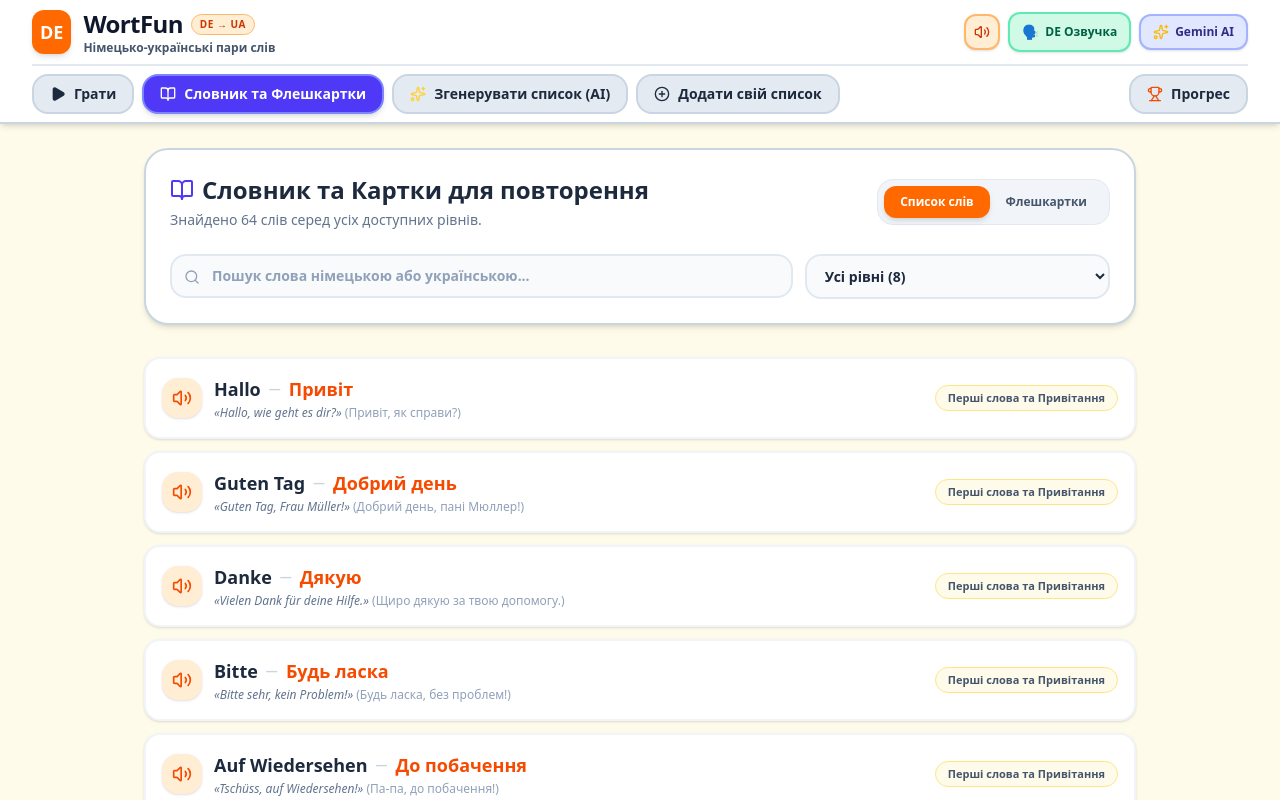
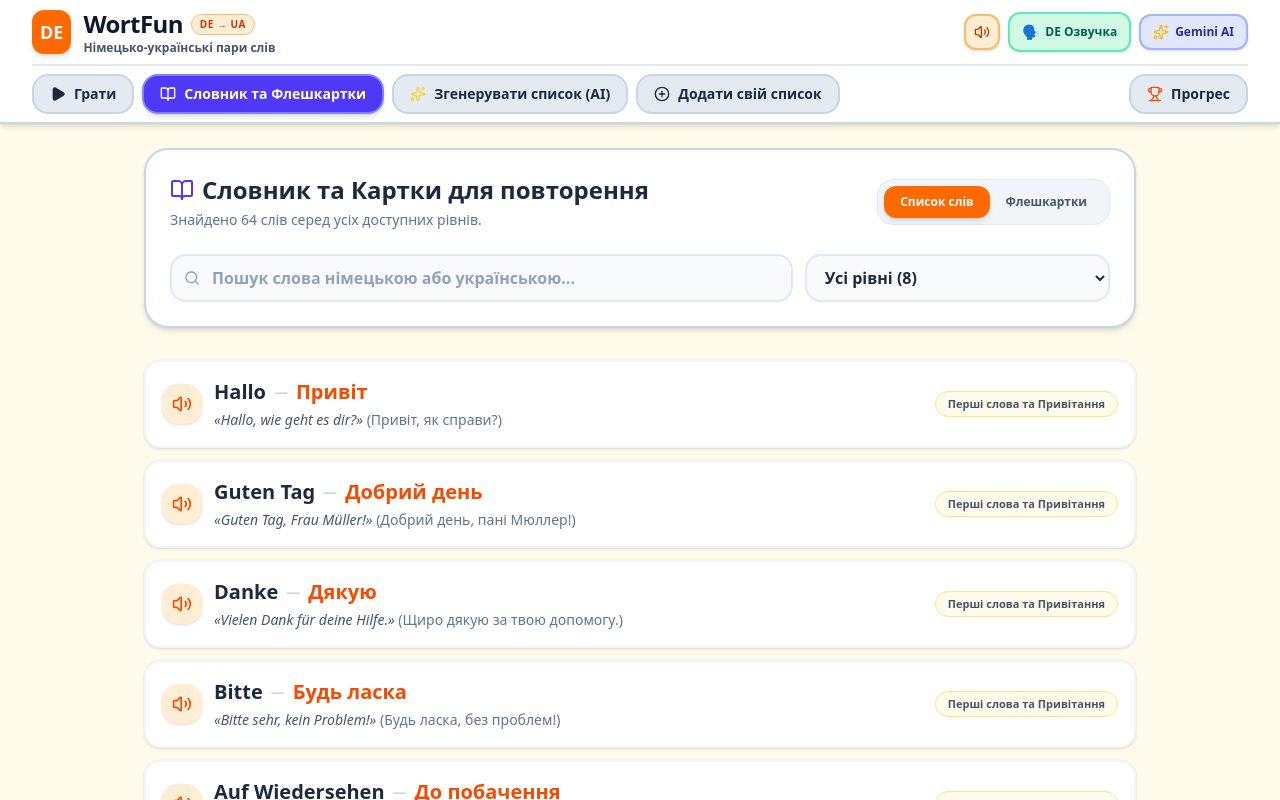
Before and after one commit to posatsky/WortFun, a React (Vite) app: page / in a window 1280 px wide. Both pictures are taken after a click on the button "Словник та Флешкартки". Shown: the top 800 px of the page. Built offline with nearby package versions, Linux system fonts and the light colour scheme.

Commit message:
Adjust font sizes and styles in DictionaryView
Updated font sizes for search input and select dropdown, and adjusted text styles for dictionary entries.

```diff
--- a/src/components/DictionaryView.tsx
+++ b/src/components/DictionaryView.tsx
@@ -95,7 +95,7 @@ export const DictionaryView: React.FC<DictionaryViewProps> = ({ levels }) => {
               value={searchQuery}
               onChange={(e) => setSearchQuery(e.target.value)}
               placeholder="Пошук слова німецькою або українською..."
-              className="w-full bg-slate-50 border-2 border-slate-200 rounded-2xl pl-10 pr-4 py-2.5 text-slate-800 placeholder-slate-400 text-sm font-semibold focus:outline-none focus:border-orange-500"
+              className="w-full bg-slate-50 border-2 border-slate-200 rounded-2xl pl-10 pr-4 py-2.5 text-slate-800 placeholder-slate-400 text-base font-semibold focus:outline-none focus:border-orange-500"
             />
           </div>
 
@@ -103,7 +103,7 @@ export const DictionaryView: React.FC<DictionaryViewProps> = ({ levels }) => {
             <select
               value={selectedLevelId}
               onChange={(e) => setSelectedLevelId(e.target.value)}
-              className="w-full bg-slate-50 border-2 border-slate-200 rounded-2xl px-3.5 py-2.5 text-slate-800 text-sm font-bold focus:outline-none focus:border-orange-500 cursor-pointer"
+              className="w-full bg-slate-50 border-2 border-slate-200 rounded-2xl px-3.5 py-2.5 text-slate-800 text-base font-bold focus:outline-none focus:border-orange-500 cursor-pointer"
             >
               <option value="all">Усі рівні ({levels.length})</option>
               {levels.map((lvl) => (
@@ -138,19 +138,19 @@ export const DictionaryView: React.FC<DictionaryViewProps> = ({ levels }) => {
                     <Volume2 className="w-5 h-5" />
                   </button>
                   <div>
-                    <div className="flex items-center gap-2">
-                      <span className="font-black text-slate-800 text-base sm:text-lg">
+                    <div className="flex flex-wrap items-center gap-2">
+                      <span className="font-black text-slate-800 text-lg sm:text-xl">
                         {pair.german}
                       </span>
-                      <span className="text-slate-300 text-xs font-bold">—</span>
-                      <span className="text-orange-600 font-bold text-base sm:text-lg">
+                      <span className="text-slate-300 text-sm font-bold">—</span>
+                      <span className="text-orange-600 font-black text-lg sm:text-xl">
                         {pair.ukrainian}
                       </span>
                     </div>
                     {pair.exampleGerman && (
-                      <p className="text-xs text-slate-500 font-medium italic mt-0.5">
+                      <p className="text-sm text-slate-600 font-medium italic mt-1">
                         «{pair.exampleGerman}»{' '}
-                        <span className="text-slate-400 not-italic font-normal">
+                        <span className="text-slate-500 not-italic font-normal">
                           ({pair.exampleUkrainian})
                         </span>
                       </p>
```
